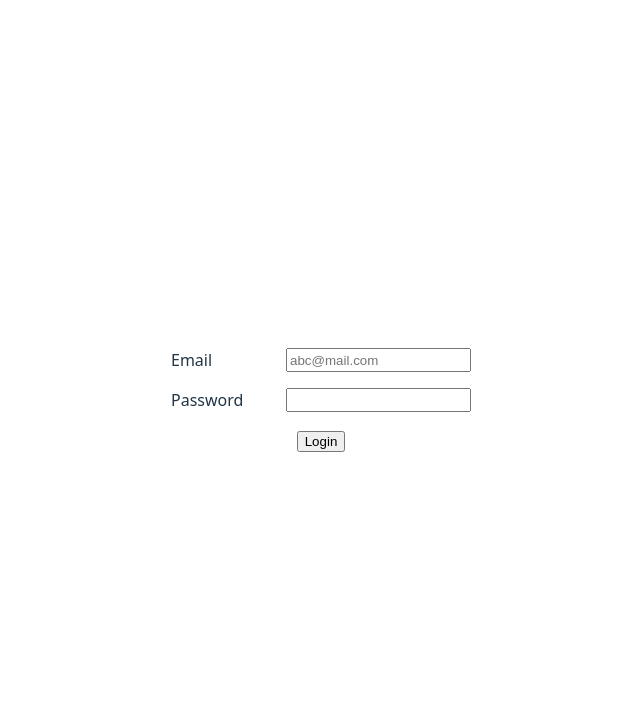
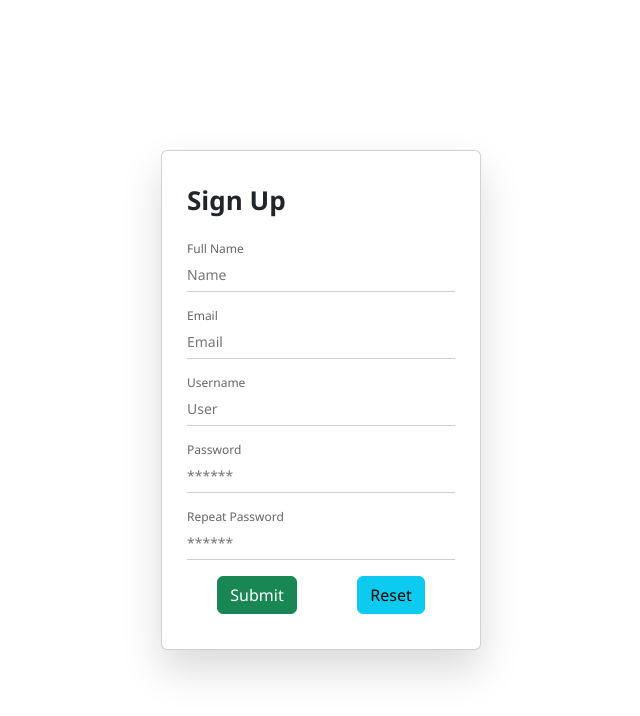
Before and after one commit to shrikant924/frontend-portfolio, a React (Vite) app: page / in a window 1280 px wide. Shown: the top 716 px of the page, without its empty margins (319-959 px from the left). Built offline with nearby package versions, Linux system fonts and the light colour scheme; no server answers.

Commit message:
initail commit

```diff
--- a/src/main.tsx
+++ b/src/main.tsx
@@ -1,13 +1,14 @@
 import { StrictMode } from 'react'
 import { createRoot } from 'react-dom/client'
 import './index.css'
-// import RegistrationFrom from './pages/RegistrationForm'
-import Login from './pages/Login'
+import RegistrationFrom from './pages/RegistrationForm'
+import EditUserDetailsFrom from './pages/EditUserForm'
 
 createRoot(document.getElementById('root')!).render(
   <StrictMode>
     {/* <ShowStudent/> */}
-    {/* <RegistrationFrom/> */}
-    <Login />
+    <EditUserDetailsFrom />
+    {/* <RegistrationFrom /> */}
+    {/* <Login /> */}
   </StrictMode>,
 )
--- /dev/null
+++ b/src/pages/EditUserForm.tsx
@@ -0,0 +1,145 @@
+import '../pages/css/RegistrationFrom.css'
+import 'bootstrap/dist/css/bootstrap.min.css'
+import { useState, useEffect } from "react";
+import axios from "axios";
+
+const EditUserFrom = () => {
+    const id: number = 2;
+
+    const [formData, setFormData] = useState({
+        fullName: "",
+        email: "",
+        username: "",
+        password: "",
+        confirmPassword: ""
+    });
+
+    useEffect(() => {
+        const fetchStudent = async () => {
+            try {
+                const res = await axios.get(`http://localhost:8080/api/get/${id}`);
+                console.log(res.data);
+                setFormData({
+                    fullName: res.data.fullName ?? "",
+                    email: res.data.email ?? "",
+                    username: res.data.username ?? "",
+                    password: res.data.password ?? "",
+                    confirmPassword: res.data.confirmPassword ?? ""
+                });
+            } catch (error) {
+                console.error("Failed to fetch student:", error);
+            }
+        };
+        fetchStudent();
+    }, [id]);
+
+    const handleChange = (e: { target: { name: any; value: any; }; }) => {
+        setFormData({
+            ...formData,
+            [e.target.name]: e.target.value
+        });
+    };
+
+    const handleSubmit = async (e: { preventDefault: () => void; }) => {
+        e.preventDefault();
+
+        // simple validation
+        if (formData.password !== formData.confirmPassword) {
+            alert("Passwords do not match");
+            return;
+        }
+
+        try {
+            const response = await axios.put(
+                "http://localhost:8080/api/register",
+                formData
+            );
+
+            console.log("Response:", response.data);
+            alert("Registration successful");
+
+        } catch (error) {
+            console.error(error);
+            alert("Registration failed");
+        }
+    };
+
+    const handleReset = () => {
+        setFormData({
+            fullName: "",
+            email: "",
+            username: "",
+            password: "",
+            confirmPassword: ""
+        });
+    };
+
+    return (
+        <div className="card">
+            <div className="gradient-bar"></div>
+
+            <form className="form" onSubmit={handleSubmit}>
+                <h2>Sign Up</h2>
+
+                <label>Full Name</label>
+                <input
+                    type="text"
+                    name="fullName"
+                    value={formData.fullName}
+                    onChange={handleChange}
+                    placeholder="Name"
+                />
+
+                <label>Email</label>
+                <input
+                    type="email"
+                    name="email"
+                    value={formData.email}
+                    onChange={handleChange}
+                    placeholder="Email"
+                />
+
+                <label>Username</label>
+                <input
+                    type="text"
+                    name="username"
+                    value={formData.username}
+                    onChange={handleChange}
+                    placeholder="User"
+                />
+
+                <label>Password</label>
+                <input
+                    type="password"
+                    name="password"
+                    value={formData.password}
+                    onChange={handleChange}
+                    placeholder="******"
+                />
+
+                <label>Repeat Password</label>
+                <input
+                    type="password"
+                    name="confirmPassword"
+                    value={formData.confirmPassword}
+                    onChange={handleChange}
+                    placeholder="******"
+                />
+
+                <div className="btn-div">
+                    <button type="submit" className="btn btn-success">Submit</button>
+                    <button
+                        type="button"
+                        className="btn btn-info"
+                        onClick={handleReset}
+                    >
+                        Reset
+                    </button>
+                </div>
+
+            </form>
+        </div>
+    );
+};
+
+export default EditUserFrom;
--- a/src/pages/Login.tsx
+++ b/src/pages/Login.tsx
@@ -1,4 +1,4 @@
-import { useState, type HTMLInputTypeAttribute, type ReactHTMLElement } from 'react'
+import { useState } from 'react'
 import '../pages/css/Login.css'
 import axios from 'axios';
 
@@ -25,11 +25,11 @@ const Login = () => {
         }));
     };
 
-    const doLogin = async() => {
+    const doLogin = async () => {
         try {
             const res = await axios.post("http://localhost:8080/api/login", inputData);
             alert(res.data);
-        } catch (error) {
+        } catch (error: any) {
             alert(error.response?.data || "Login failed")
         }
 
```
